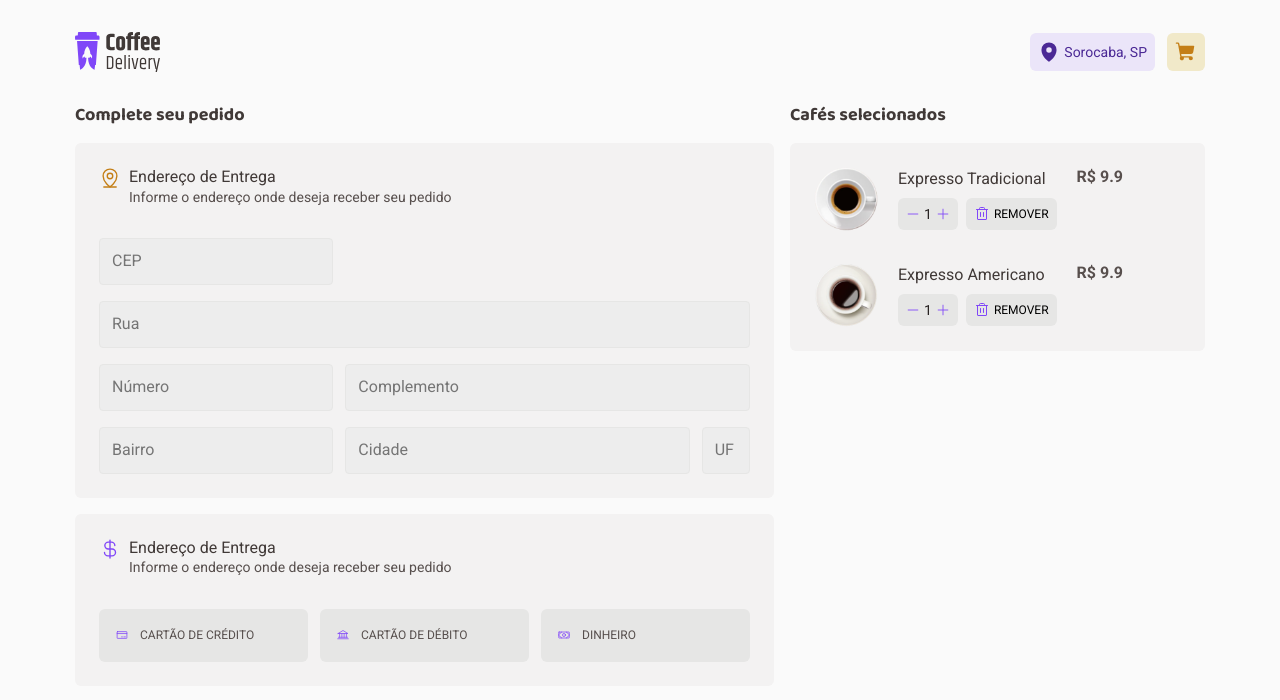
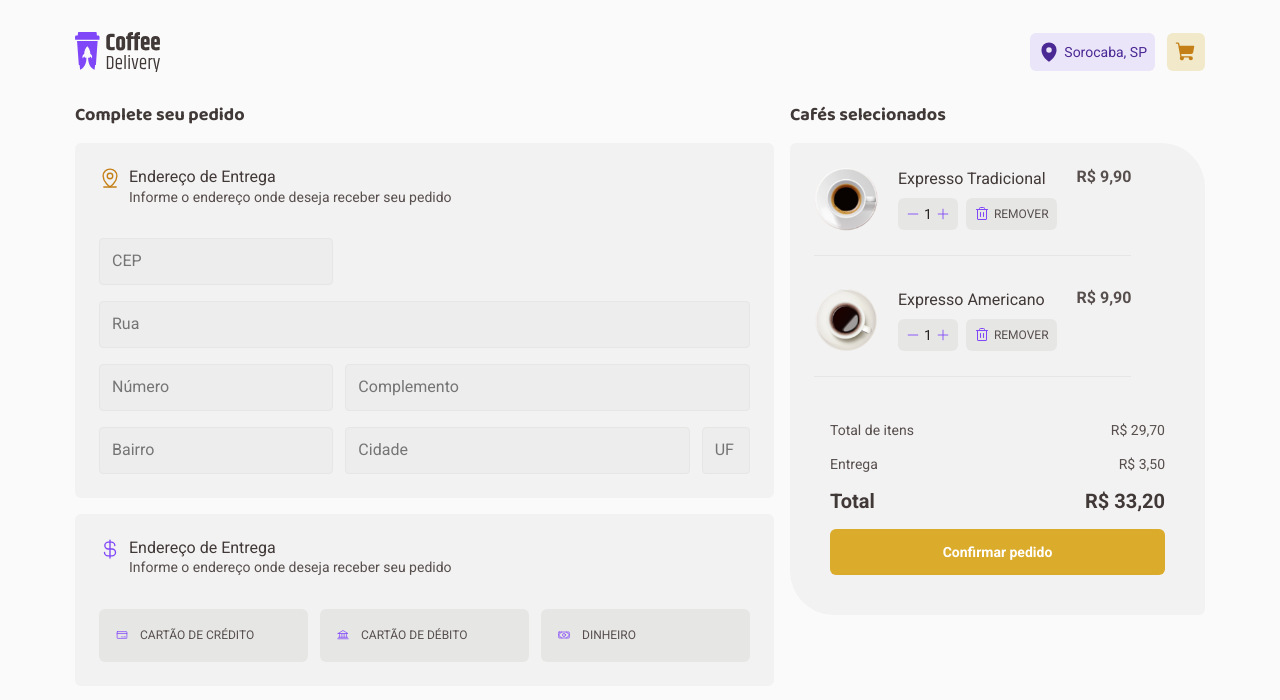
Before and after one commit to reciokaue/coffe-delivery, a React (Vite) app: page /cart in a window 1280 px wide. Shown: the top 700 px of the page. Built offline with nearby package versions, Linux system fonts and the light colour scheme.

Commit message:
payment section

```diff
--- a/src/components/CoffeeRow/index.tsx
+++ b/src/components/CoffeeRow/index.tsx
@@ -1,6 +1,7 @@
 import { Minus, Plus, Trash } from 'phosphor-react'
 import { Amount, CoffeeCardContainer, Footer } from './styles'
 import { useState } from 'react'
+import { priceFormatter } from '../../utils/formatter'
 
 export interface Coffee {
   id: string
@@ -41,7 +42,7 @@ export function CoffeeRow({ coffee }: CoffeeCardProps) {
           </button>
         </Footer>
       </div>
-      <strong>R$ {coffee.price}</strong>
+      <strong>{priceFormatter(coffee.price)}</strong>
     </CoffeeCardContainer>
   )
 }
--- a/src/components/CoffeeRow/styles.ts
+++ b/src/components/CoffeeRow/styles.ts
@@ -5,6 +5,9 @@ export const CoffeeCardContainer = styled.div`
   display: flex;
   align-items: center;
   gap: 1.25rem;
+
+  border-bottom: 1px solid ${(props) => props.theme['base-button']};
+  padding: 0 0 24px 0;
 
   > img {
     width: 4rem;
@@ -46,6 +49,7 @@ export const Footer = styled.footer`
     line-height: 0;
     text-transform: uppercase;
     background: ${(props) => props.theme['base-button']};
+    color: ${(props) => props.theme['base-text']};
 
     &:hover {
       background: ${(props) => props.theme['base-hover']};
--- a/src/pages/Cart/index.tsx
+++ b/src/pages/Cart/index.tsx
@@ -14,9 +14,11 @@ import {
   Input,
   PaymentWrapper,
   PaymentButton,
+  Details,
 } from './styles'
 import { CoffeeRow } from '../../components/CoffeeRow'
 import { coffees } from '../../../data.json'
+import { priceFormatter } from '../../utils/formatter'
 
 export function Cart() {
   return (
@@ -68,6 +70,21 @@ export function Cart() {
           <CoffeeRow coffee={coffees[0]} />
           <CoffeeRow coffee={coffees[1]} />
         </CartSide>
+        <Details>
+          <div>
+            <p>Total de itens</p>
+            <span>{priceFormatter(29.7)}</span>
+          </div>
+          <div>
+            <p>Entrega</p>
+            <span>{priceFormatter(3.5)}</span>
+          </div>
+          <div>
+            <h1>Total</h1>
+            <h1>{priceFormatter(33.2)}</h1>
+          </div>
+          <button>Confirmar pedido</button>
+        </Details>
       </div>
     </CartContainer>
   )
--- a/src/pages/Cart/styles.ts
+++ b/src/pages/Cart/styles.ts
@@ -59,6 +59,7 @@ export const CartSide = styled(Container)`
   display: flex;
   width: 100%;
   max-width: 28rem;
+  border-radius: 6px 44px 0 0;
 `
 export const Header = styled.header`
   display: flex;
@@ -110,6 +111,47 @@ export const PaymentButton = styled(RadioGroup.Item)`
     border: 1px solid ${(props) => props.theme.purple};
   }
 `
+export const Details = styled.div`
+  display: flex;
+  flex-direction: column;
+  padding: 20px 40px 40px;
+  align-items: flex-start;
+  gap: 15px;
+
+  border-radius: 0 0 6px 44px;
+  background: var(--Base-Card, #f3f2f2);
+
+  > div {
+    display: flex;
+    align-items: center;
+    justify-content: space-between;
+    width: 100%;
+
+    p,
+    span {
+      color: ${(props) => props.theme['base-text']};
+      ${fonts.textS}
+    }
+    h1 {
+      color: ${(props) => props.theme['base-subtitle']};
+      ${fonts.textL}
+      font-weight: bold;
+    }
+  }
+  > button {
+    display: flex;
+    padding: 12px 8px;
+    justify-content: center;
+    align-items: center;
+    gap: 4px;
+    align-self: stretch;
+    border-radius: 6px;
+    background: var(--Brand-Yellow, #dbac2c);
+    color: var(--Base-White, #fff);
+    margin-top: calc(24 - 15);
+    ${fonts.buttonG}
+  }
+`
 
 export const Input = styled.input`
   display: flex;
--- /dev/null
+++ b/src/utils/formatter.ts
@@ -0,0 +1,8 @@
+export const dateFormatter = (value: string) =>
+  new Intl.DateTimeFormat('pt-BR').format(new Date(value))
+
+export const priceFormatter = (value: number) =>
+  new Intl.NumberFormat('pt-BR', {
+    style: 'currency',
+    currency: 'BRL',
+  }).format(value)
```
